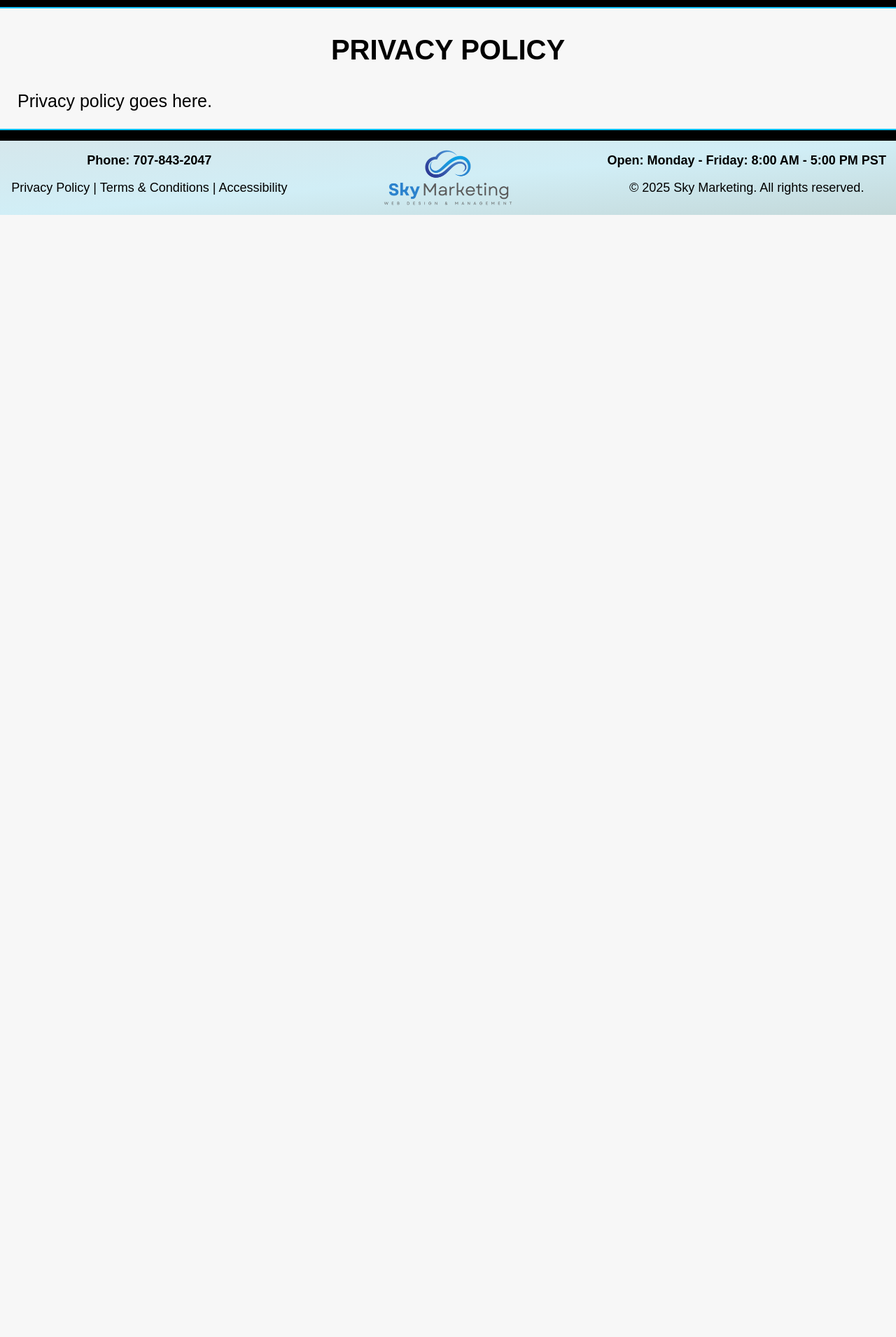
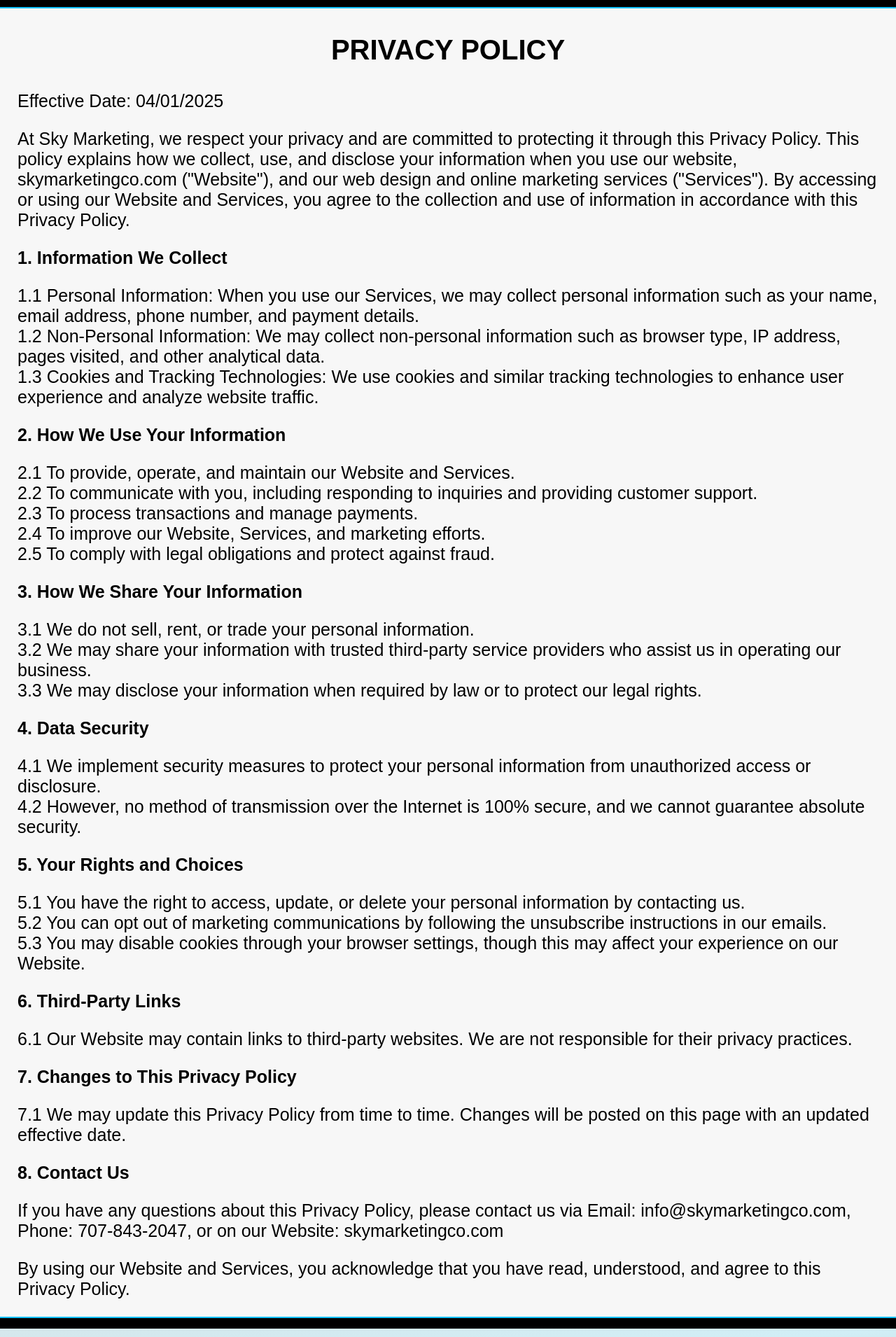
Before and after one commit to ericrothmuller/sky-marketing, a React (Create React App) app: page /privacy-policy in a window 1280 px wide. Shown: the part 200-2110 px from the top of the page at 70% size. Before the commit the page ends 800 px from the top, so only its background shows below. Built offline with nearby package versions, Linux system fonts and the light colour scheme; a web font is replaced by a local one.

Commit message:
Added verbiage for the privacy policy page and added mailto, tel, and website links to both the terms and conditions page and privacy policy page

```diff
--- a/src/pages/privacy.js
+++ b/src/pages/privacy.js
@@ -4,8 +4,55 @@ const Privacy = () => {
 return (
 	<main>
         <h1>Privacy Policy</h1>
-        <p>Privacy policy goes here.</p>
-	</main>
+        <p>Effective Date: 04/01/2025</p>
+
+<p>At Sky Marketing, we respect your privacy and are committed to protecting it through this Privacy Policy. This policy explains how we collect, use, and disclose your information when you use our website, skymarketingco.com ("Website"), and our web design and online marketing services ("Services"). By accessing or using our Website and Services, you agree to the collection and use of information in accordance with this Privacy Policy.</p>
+
+<p><b>1. Information We Collect</b></p>
+
+<p>1.1 Personal Information: When you use our Services, we may collect personal information such as your name, email address, phone number, and payment details.
+<br />1.2 Non-Personal Information: We may collect non-personal information such as browser type, IP address, pages visited, and other analytical data.
+<br />1.3 Cookies and Tracking Technologies: We use cookies and similar tracking technologies to enhance user experience and analyze website traffic.</p>
+
+<p><b>2. How We Use Your Information</b></p>
+
+<p>2.1 To provide, operate, and maintain our Website and Services.
+<br />2.2 To communicate with you, including responding to inquiries and providing customer support.
+<br />2.3 To process transactions and manage payments.
+<br />2.4 To improve our Website, Services, and marketing efforts.
+<br />2.5 To comply with legal obligations and protect against fraud.</p>
+
+<p><b>3. How We Share Your Information</b></p>
+
+<p>3.1 We do not sell, rent, or trade your personal information.
+<br />3.2 We may share your information with trusted third-party service providers who assist us in operating our business.
+<br />3.3 We may disclose your information when required by law or to protect our legal rights.</p>
+
+<p><b>4. Data Security</b></p>
+
+<p>4.1 We implement security measures to protect your personal information from unauthorized access or disclosure.
+<br />4.2 However, no method of transmission over the Internet is 100% secure, and we cannot guarantee absolute security.</p>
+
+<p><b>5. Your Rights and Choices</b></p>
+
+<p>5.1 You have the right to access, update, or delete your personal information by contacting us.
+<br />5.2 You can opt out of marketing communications by following the unsubscribe instructions in our emails.
+<br />5.3 You may disable cookies through your browser settings, though this may affect your experience on our Website.</p>
+
+<p><b>6. Third-Party Links</b></p>
+
+<p>6.1 Our Website may contain links to third-party websites. We are not responsible for their privacy practices.</p>
+
+<p><b>7. Changes to This Privacy Policy</b></p>
+
+<p>7.1 We may update this Privacy Policy from time to time. Changes will be posted on this page with an updated effective date.</p>
+
+<p><b>8. Contact Us</b></p>
+
+<p>If you have any questions about this Privacy Policy, please contact us via Email: <a href="mailto:info@skymarketingco.com">info@skymarketingco.com</a>, Phone: <a href="tel:17078432047">707-843-2047</a>, or on our Website: <a href="https://skymarketingco.com">skymarketingco.com</a></p>
+
+<p>By using our Website and Services, you acknowledge that you have read, understood, and agree to this Privacy Policy.</p>
+        </main>
 );
 };
 
--- a/src/pages/terms.js
+++ b/src/pages/terms.js
@@ -8,53 +8,53 @@ const Terms = () => {
 
 <p>These Terms and Conditions ("Terms") govern your use of our website, skymarketingco.com ("Website"), and the services we provide, including web design and online marketing ("Services"). By accessing or using our Website and Services, you agree to comply with and be bound by these Terms. If you do not agree, please do not use our Website or Services.</p>
 
-<p>1. Use of Our Services</p>
+<p><b>1. Use of Our Services</b></p>
 
 <p>1.1 You must be at least 18 years old to use our Services.
 <br />1.2 You agree to use our Website and Services only for lawful purposes and in compliance with all applicable laws and regulations.
 <br />1.3 We reserve the right to refuse service to anyone for any reason at any time.</p>
 
-<p>2. Intellectual Property</p>
+<p><b>2. Intellectual Property</b></p>
 
 <p>2.1 All content, trademarks, logos, and intellectual property on the Website are owned by Sky Marketing or our licensors.
 <br />2.2 You may not reproduce, distribute, modify, or use any content from our Website without our express written permission.</p>
 
-<p>3. Service Agreements</p>
+<p><b>3. Service Agreements</b></p>
 
 <p>3.1 Specific services, including pricing, timelines, and deliverables, will be outlined in individual contracts or agreements between Sky Marketing and the client.
 <br />3.2 Clients are responsible for providing necessary materials, such as logos, images, and content, for project completion.</p>
 
-<p>4. Payments and Refunds</p>
+<p><b>4. Payments and Refunds</b></p>
 
 <p>4.1 Payment terms will be specified in service agreements.
 <br />4.2 Deposits may be required before commencing work.
 <br />4.3 Refunds are subject to the terms outlined in the individual service agreements.</p>
 
-<p>5. Limitation of Liability</p>
+<p><b>5. Limitation of Liability</b></p>
 
 <p>5.1 Sky Marketing is not liable for any indirect, incidental, or consequential damages arising from the use of our Services.
 <br />5.2 We do not guarantee specific results from our web design and online marketing services.</p>
 
-<p>6. Third-Party Links</p>
+<p><b>6. Third-Party Links</b></p>
 
 <p>6.1 Our Website may contain links to third-party websites. We are not responsible for the content or practices of any linked websites.
 <br />6.2 Your interactions with third-party websites are solely at your own risk.</p>
 
-<p>7. Termination</p>
+<p><b>7. Termination</b></p>
 
 <p>7.1 We reserve the right to terminate or suspend your access to our Website and Services at any time for violations of these Terms.</p>
 
-<p>8. Changes to Terms</p>
+<p><b>8. Changes to Terms</b></p>
 
 <p>8.1 We may update these Terms at any time. Continued use of our Website and Services after changes are posted constitutes your acceptance of the revised Terms.</p>
 
-<p>9. Governing Law</p>
+<p><b>9. Governing Law</b></p>
 
 <p>9.1 These Terms are governed by the laws of California, without regard to conflict of law principles.</p>
 
-<p>10. Contact Us</p>
+<p><b>10. Contact Us</b></p>
 
-<p>If you have any questions about these Terms, please contact us via Email: info@skymarketingco.com, Phone: 707-843-2047, or on our Website: <a href="https://skymarketingco.com">skymarketingco.com</a></p>
+<p>If you have any questions about these Terms, please contact us via Email: <a href="mailto:info@skymarketingco.com">info@skymarketingco.com</a>, Phone: <a href="tel:17078432047">707-843-2047</a>, or on our Website: <a href="https://skymarketingco.com">skymarketingco.com</a></p>
 
 <p>By using our Website and Services, you acknowledge that you have read, understood, and agree to be bound by these Terms.</p>
         </main>
```
